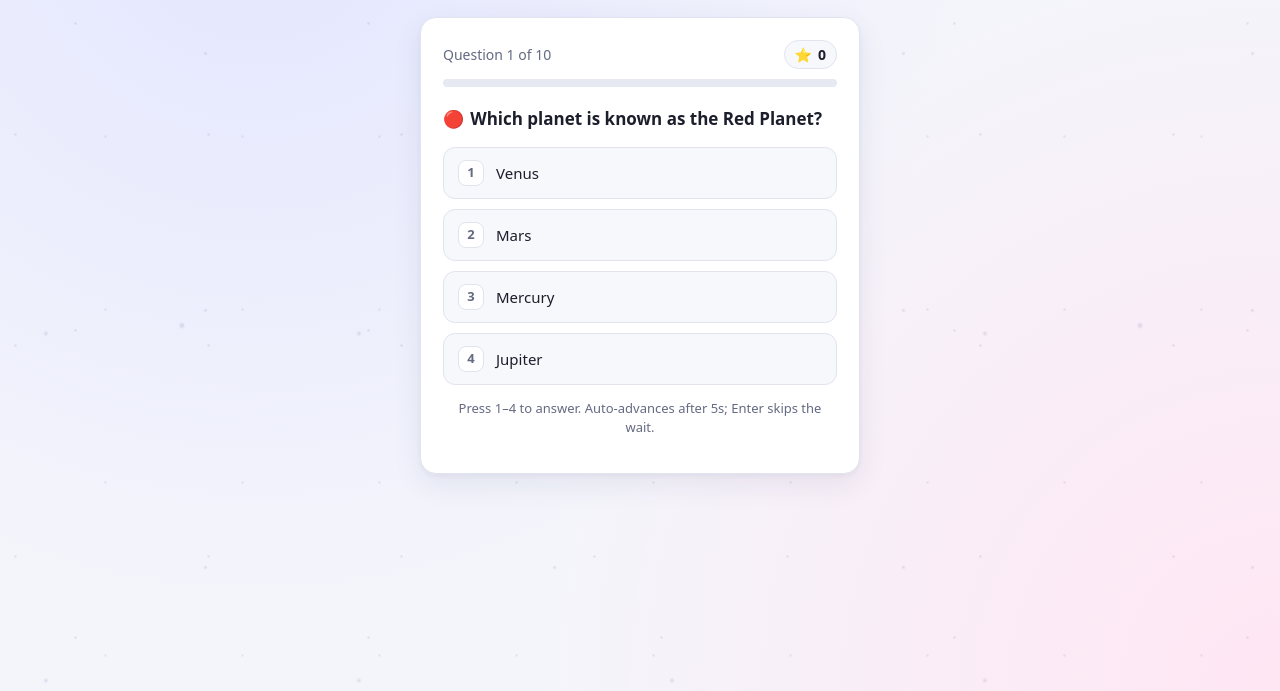
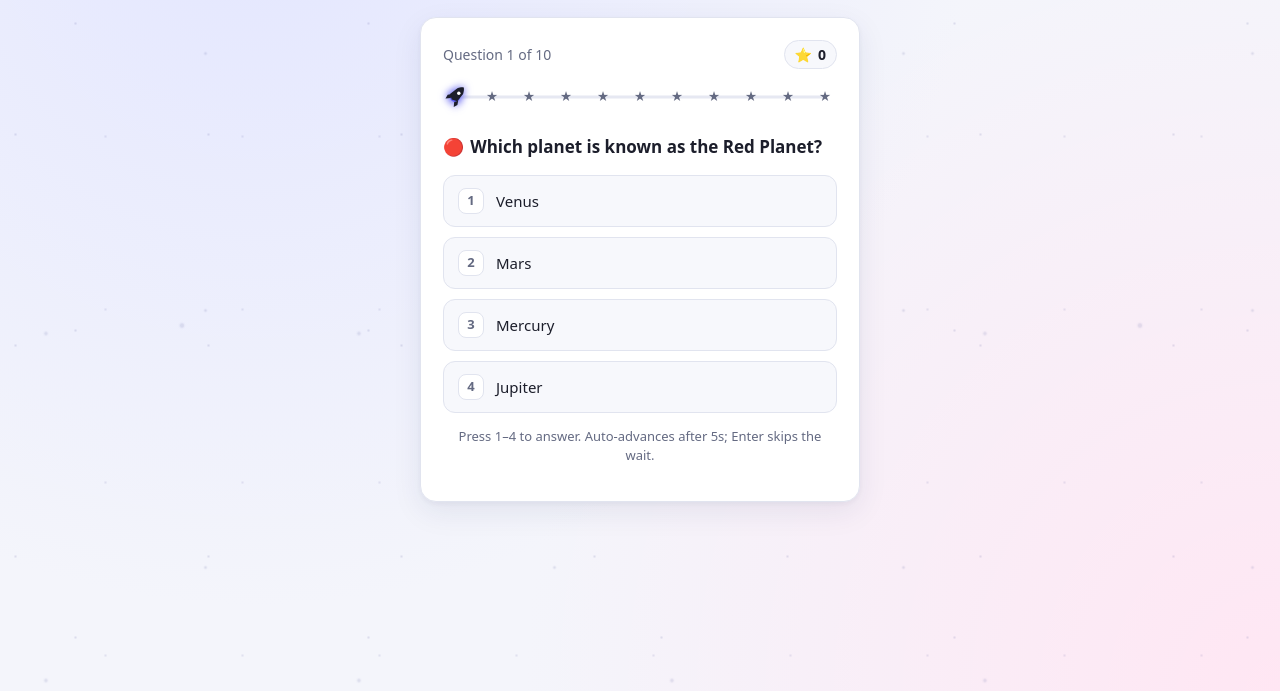
Before and after one commit to rlgerma/space-quiz, a plain HTML site: page index.html in a window 1280 px wide. Shown: the part 109-800 px from the top of the page. Drawn offline with Linux system fonts and the light colour scheme.

Commit message:
Show quiz progress as a rocket flight path
Co-authored-by: Copilot App <223556219+Copilot@users.noreply.github.com>

```diff
--- a/index.html
+++ b/index.html
@@ -182,18 +182,85 @@
   .score.bump { animation: bump 0.45s ease; }
 
   .progress {
-    height: 8px;
-    background: var(--track);
-    border-radius: 999px;
-    overflow: hidden;
+    position: relative;
+    height: 36px;
     margin-bottom: 20px;
   }
-  .progress-fill {
+  .flight-path {
+    position: relative;
     height: 100%;
+    margin: 0 12px;
+  }
+  .flight-rail, .flight-trail {
+    position: absolute;
+    top: 50%;
+    left: 0;
+    height: 3px;
+    border-radius: 999px;
+    transform: translateY(-50%);
+  }
+  .flight-rail {
+    right: 0;
+    background: var(--track);
+  }
+  .flight-trail {
     width: 0;
     background: linear-gradient(90deg, var(--accent), var(--accent-2));
-    border-radius: inherit;
-    transition: width 0.5s cubic-bezier(.4, 0, .2, 1);
+    box-shadow: 0 0 8px var(--accent-2);
+    transition: width 450ms cubic-bezier(.4, 0, .2, 1);
+  }
+  .launch-pad, .progress-waypoint, .progress-rocket {
+    position: absolute;
+    top: 50%;
+    z-index: 1;
+    transform: translate(-50%, -50%);
+  }
+  .launch-pad {
+    left: 0;
+    width: 10px;
+    height: 10px;
+    border: 2px solid var(--accent);
+    border-radius: 50%;
+    background: var(--card);
+    box-shadow: 0 0 8px var(--accent);
+  }
+  .progress-waypoint {
+    left: calc(var(--step) * 10%);
+    color: var(--muted);
+    font-size: 12px;
+    line-height: 1;
+    transition: color 250ms ease, filter 250ms ease;
+  }
+  .progress-waypoint.complete {
+    color: var(--accent-2);
+    filter: drop-shadow(0 0 4px var(--accent-2));
+  }
+  .progress-rocket {
+    left: 0;
+    width: 24px;
+    height: 24px;
+    color: var(--text);
+    filter: drop-shadow(0 0 4px var(--accent));
+    transition: left 450ms cubic-bezier(.4, 0, .2, 1);
+  }
+  .progress-rocket::after {
+    content: "";
+    position: absolute;
+    top: 50%;
+    right: calc(100% - 3px);
+    width: 12px;
+    height: 3px;
+    border-radius: 50%;
+    background: linear-gradient(90deg, transparent, #ffae57);
+    opacity: 0;
+    transform: translateY(-50%);
+  }
+  .progress.is-moving .progress-rocket::after {
+    animation: engine-burst 550ms ease-out both;
+  }
+  @keyframes engine-burst {
+    0% { opacity: 0.95; width: 4px; }
+    100% { opacity: 0; width: 18px; }
   }
 
   .question {
@@ -429,6 +496,8 @@
   @media (prefers-reduced-motion: reduce) {
     #starfield::before, #starfield::after { animation: none; }
     .mission-patch, .patch-orbit ellipse { animation: none; }
+    .progress-rocket, .flight-trail, .progress-waypoint { transition: none; }
+    .progress.is-moving .progress-rocket::after { animation: none; }
     *, *::before, *::after {
       animation-duration: 0.01ms !important;
       animation-iteration-count: 1 !important;
@@ -452,8 +521,27 @@
         <span id="counter">Question 1 of 10</span>
         <span class="score" id="score" aria-label="Score">⭐ <span id="scoreVal">0</span></span>
       </div>
-      <div class="progress" role="progressbar" aria-valuemin="0" aria-valuemax="10" aria-valuenow="0" id="progress">
-        <div class="progress-fill" id="progressFill"></div>
+      <div class="progress" role="progressbar" aria-label="Questions answered" aria-valuemin="0" aria-valuemax="10" aria-valuenow="0" id="progress">
+        <div class="flight-path" aria-hidden="true">
+          <span class="flight-rail"></span>
+          <span class="flight-trail" id="progressTrail"></span>
+          <span class="launch-pad"></span>
+          <span class="progress-waypoint" style="--step: 1">★</span>
+          <span class="progress-waypoint" style="--step: 2">★</span>
+          <span class="progress-waypoint" style="--step: 3">★</span>
+          <span class="progress-waypoint" style="--step: 4">★</span>
+          <span class="progress-waypoint" style="--step: 5">★</span>
+          <span class="progress-waypoint" style="--step: 6">★</span>
+          <span class="progress-waypoint" style="--step: 7">★</span>
+          <span class="progress-waypoint" style="--step: 8">★</span>
+          <span class="progress-waypoint" style="--step: 9">★</span>
+          <span class="progress-waypoint" style="--step: 10">★</span>
+          <svg class="progress-rocket" id="progressRocket" viewBox="0 0 24 24" fill="none" xmlns="http://www.w3.org/2000/svg">
+            <path d="M14.4 3.2c2.8-1 5-.9 6.4-.7.2 1.4.3 3.6-.7 6.4l-5.8 7.4-5.5-1.8-1.8-5.5 7.4-5.8Z" fill="currentColor"/>
+            <path d="m8.8 9-4.1.8-2.2 3.7 5.2-.5m7.5 2.8-.8 4.1-3.7 2.2.5-5.2" fill="currentColor"/>
+            <circle cx="15.8" cy="8.2" r="1.7" fill="var(--card)"/>
+          </svg>
+        </div>
       </div>
       <h2 class="question" id="question"></h2>
       <div class="options" id="options"></div>
@@ -605,7 +693,13 @@
 
   function setProgress(done) {
     const pct = (done / QUESTIONS.length) * 100;
-    $("progressFill").style.width = pct + "%";
+    const progress = $("progress");
+    progress.classList.remove("is-moving");
+    $("progressTrail").style.width = pct + "%";
+    $("progressRocket").style.left = pct + "%";
+    [...progress.querySelectorAll(".progress-waypoint")].forEach((waypoint, i) => {
+      waypoint.classList.toggle("complete", i < done);
+    });
     $("progress").setAttribute("aria-valuenow", done);
   }
 
@@ -638,6 +732,11 @@
     fb.lastChild.textContent = item.fact;
 
     setProgress(index + 1);
+    const progress = $("progress");
+    if (!reduceMotion.matches) {
+      void progress.offsetWidth;
+      progress.classList.add("is-moving");
+    }
     const nb = $("next");
     nb.innerHTML = `<span class="timer-fill" aria-hidden="true"></span><span class="label"></span><span class="countdown" aria-hidden="true"></span>`;
     nb.querySelector(".label").textContent = index === QUESTIONS.length - 1 ? "See results 🎉" : "Next question →";
```
